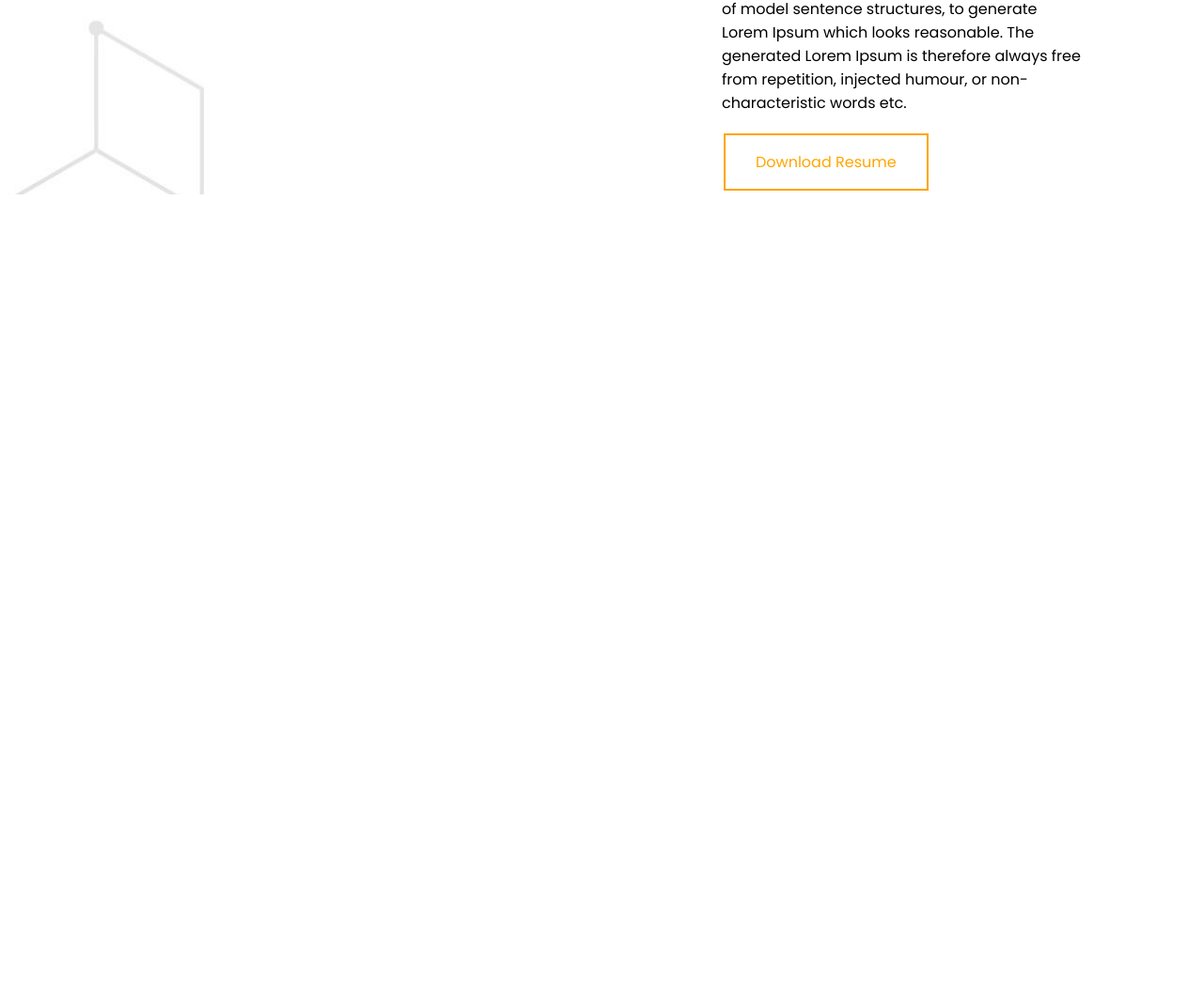
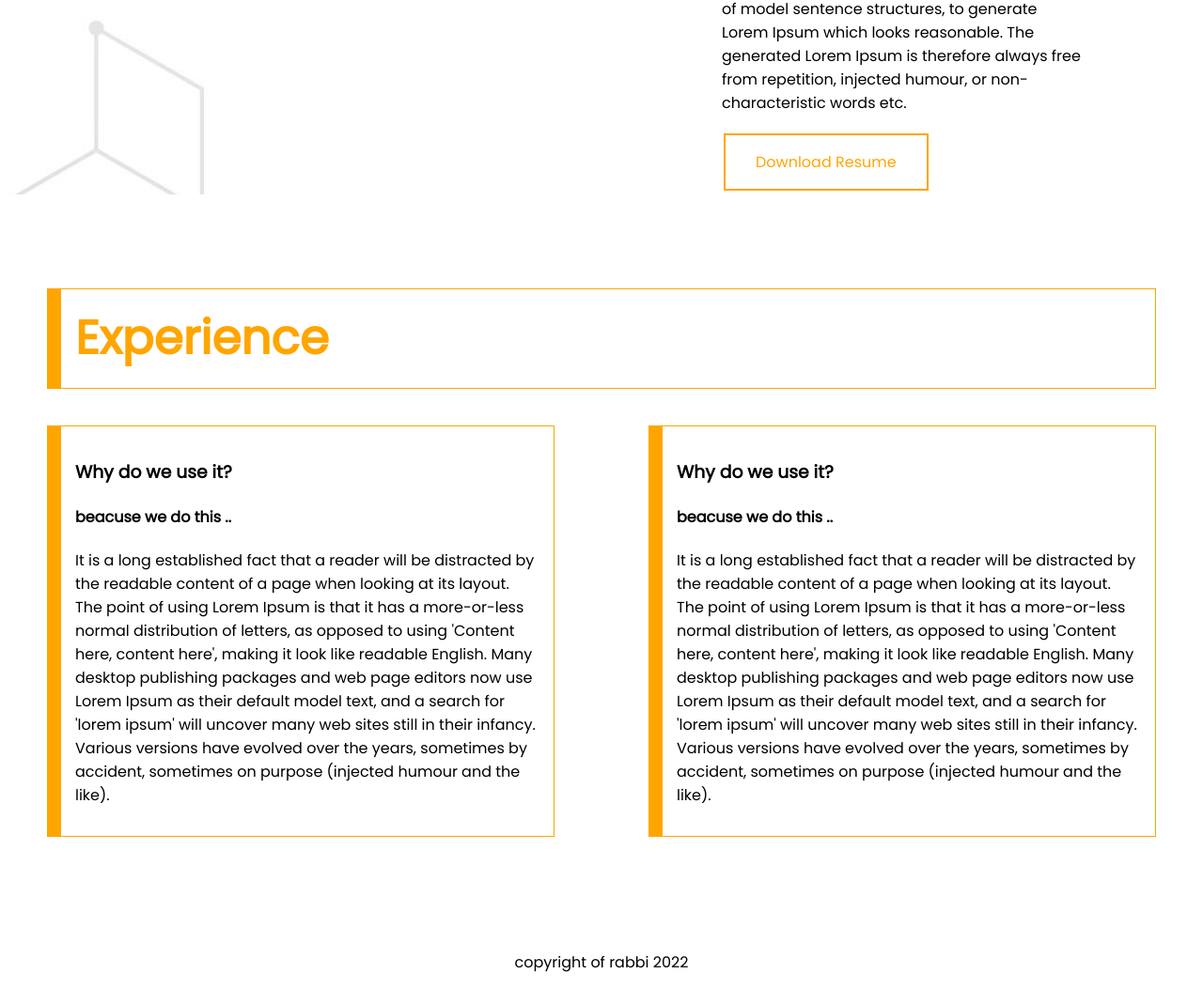
Before and after one commit to mdrabbihasanbd/developer-portfolio, a plain HTML site: page index.html in a window 1280 px wide. Shown: the part 1457-2510 px from the top of the page at 94% size. Before the commit the page ends 1764 px from the top, so only its background shows below. Drawn offline with Linux system fonts and the light colour scheme.

Commit message:
last commit

```diff
--- a/index.html
+++ b/index.html
@@ -13,7 +13,7 @@
 </head>
 
 <body>
-    <section class="top-banner">
+    <section class="top-banner flexi-container">
         <div class="pds">
             <h1>Welcome to</h1>
             <h1><span class="phead">Rabbi Hasan</span> </h1>
@@ -34,7 +34,7 @@
         </div>
     </section>
 
-    <section class="dream-big">
+    <section class="top-banner flexi-container">
 
         <div class="pds">
             <img src="images/rabbi.jpg" alt="" srcset="">
@@ -58,6 +58,51 @@
 
     </section>
 
+    <h1 class="experience">Experience</h1>
+
+
+    <section>
+
+
+
+        <div class="flexi-container">
+            <div class="pds1 normal">
+                <h3>Why do we use it?</h3>
+                <h4>beacuse we do this ..</h4>
+                <p>It is a long established fact that a reader will be distracted by the readable content of a page when
+                    looking at its layout. The point of using Lorem Ipsum is that it has a more-or-less normal
+                    distribution
+                    of letters, as opposed to using 'Content here, content here', making it look like readable English.
+                    Many
+                    desktop publishing packages and web page editors now use Lorem Ipsum as their default model text,
+                    and a
+                    search for 'lorem ipsum' will uncover many web sites still in their infancy. Various versions have
+                    evolved over the years, sometimes by accident, sometimes on purpose (injected humour and the like).
+                </p>
+            </div>
+
+            <div class="pds1 normal">
+                <h3>Why do we use it?</h3>
+                <h4>beacuse we do this ..</h4>
+                <p>It is a long established fact that a reader will be distracted by the readable content of a page when
+                    looking at its layout. The point of using Lorem Ipsum is that it has a more-or-less normal
+                    distribution
+                    of letters, as opposed to using 'Content here, content here', making it look like readable English.
+                    Many
+                    desktop publishing packages and web page editors now use Lorem Ipsum as their default model text,
+                    and a
+                    search for 'lorem ipsum' will uncover many web sites still in their infancy. Various versions have
+                    evolved over the years, sometimes by accident, sometimes on purpose (injected humour and the like).
+                </p>
+            </div>
+        </div>
+
+    </section>
+
+    <footer>
+        <p>copyright of rabbi 2022</p>
+    </footer>
+
 </body>
 
 </html>
--- a/style.css
+++ b/style.css
@@ -60,9 +60,39 @@ section {
     background-repeat: no-repeat;
 }
 
-section {
+.flexi-container {
     display: flex;
     margin-bottom: 100px;
-    background-image: url(images/background1.jpg);
-    background-repeat: no-repeat;
+
 }
+
+.experience {
+    border-left: 15px solid orange;
+    border-top: 1px solid orange;
+    border-right: 1px solid orange;
+    border-bottom: 1px solid orange;
+    padding: 15px;
+    margin-left: 50px;
+    margin-right: 50px;
+    color: orange;
+
+}
+
+.normal {
+    border-left: 15px solid orange;
+    border-top: 1px solid orange;
+    border-right: 1px solid orange;
+    border-bottom: 1px solid orange;
+    padding: 15px;
+    margin: 5px;
+}
+
+.pds1 {
+    width: 80%;
+    margin-left: 50px;
+    margin-right: 50px;
+}
+
+footer p {
+    text-align: center;
+}
```
